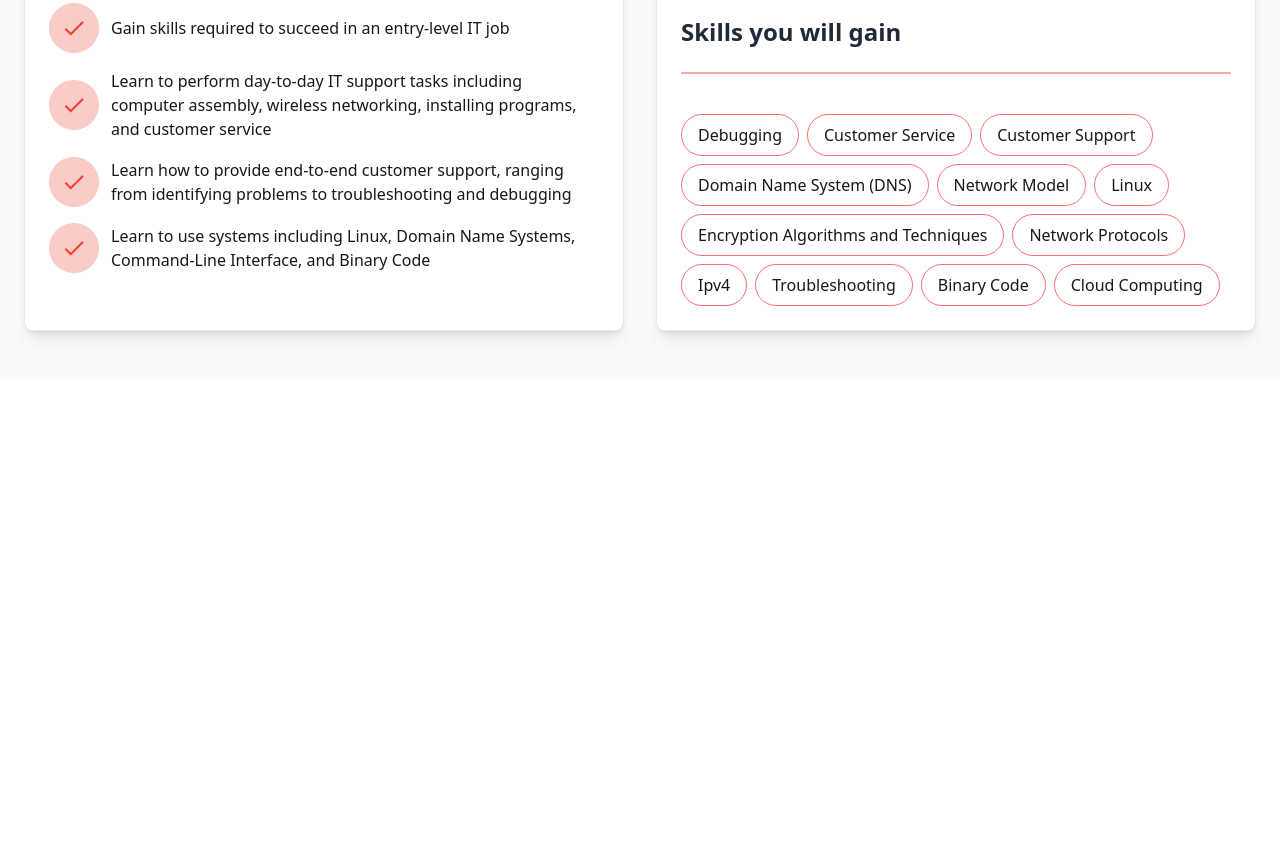
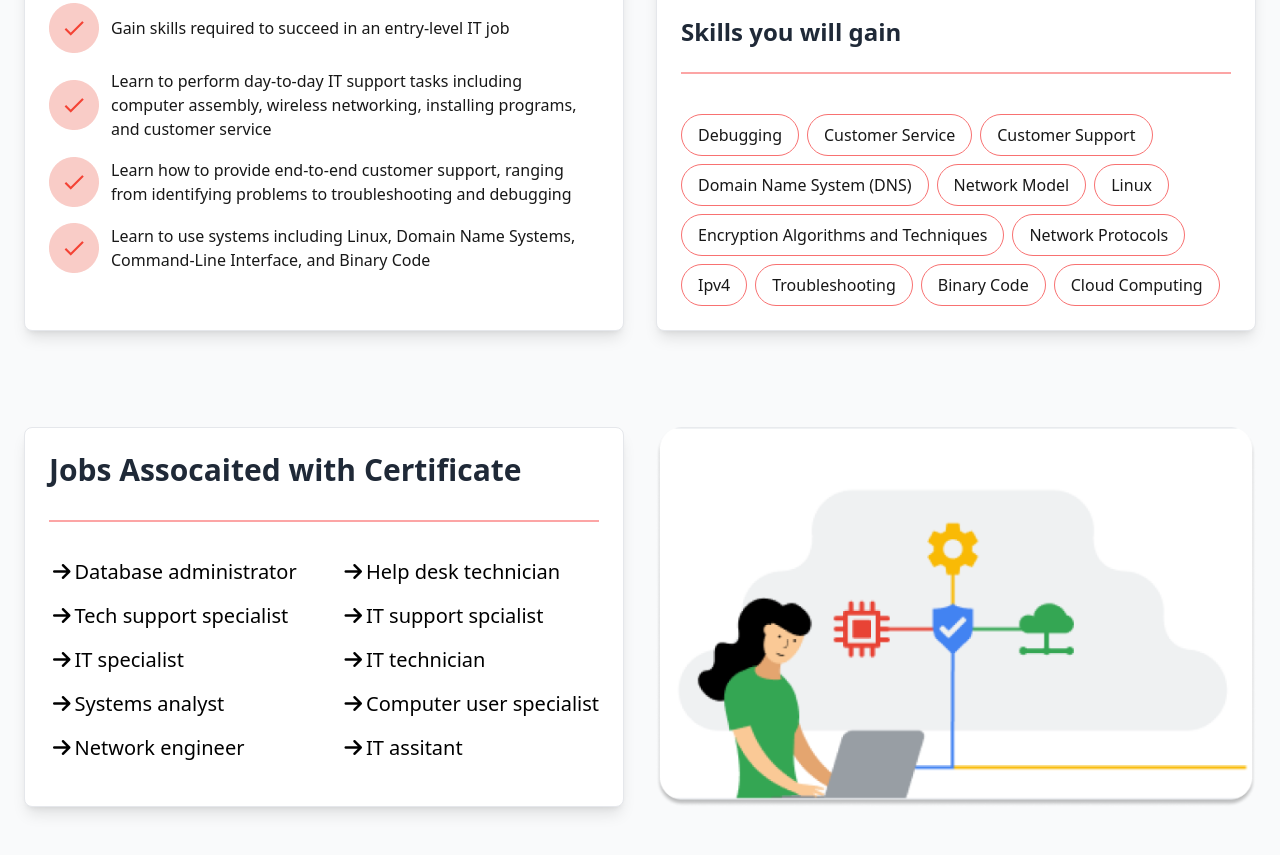
Before and after one commit to webdevmasud/Tailwind-Project-HP, a website built with Vite: page index.html in a window 1280 px wide. Shown: the part 1485-2340 px from the top of the page. Before the commit the page ends 1864 px from the top, so only its background shows below. Built offline with nearby package versions, Linux system fonts and the light colour scheme.

Commit message:
Certificate Section

```diff
--- a/index.html
+++ b/index.html
@@ -190,5 +190,40 @@
           </div>
         </section>
 
+            <!-- Certificate Section  -->
+
+    <section class="py-12 px-6 bg-gray-50  dark:bg-gray-900">
+      <div class="max-w-screen-2xl mx-auto grid grid-cols-1 md:grid-cols-2 gap-8">
+
+        <!-- Left Side -->
+        <div class="grid grid-cols-1 gap-6 border rounded-lg shadow-lg p-6 bg-white dark:bg-gray-900 dark:text-white dark:border-[#F44335]">
+          <h3 class="text-3xl font-bold text-gray-800 dark:text-[white]">Jobs Assocaited with Certificate </h3>
+
+          <!-- Horizontal Line -->
+          <hr class="border-t-2 border-red-300 dark:border-[#F44335]">
+
+          <div class="flex items-center justify-between">
+            <div class="text-xl ">
+              <p><i class="fa-solid fa-arrow-right px-1 mb-5 dark:text-[#F44335]"></i>Database administrator</p>
+              <p><i class="fa-solid fa-arrow-right px-1 mb-5 dark:text-[#F44335]"></i>Tech support specialist</p>
+              <p><i class="fa-solid fa-arrow-right px-1 mb-5 dark:text-[#F44335]"></i>IT specialist</p>
+              <p><i class="fa-solid fa-arrow-right px-1 mb-5 dark:text-[#F44335]"></i>Systems analyst</p>
+              <p><i class="fa-solid fa-arrow-right px-1 mb-5 dark:text-[#F44335]"></i>Network engineer</p>
+            </div>
+            <div class="text-xl">
+              <p><i class="fa-solid fa-arrow-right px-1 mb-5 dark:text-[#F44335]"></i>Help desk technician</p>
+              <p><i class="fa-solid fa-arrow-right px-1 mb-5 dark:text-[#F44335]"></i>IT support spcialist</p>
+              <p><i class="fa-solid fa-arrow-right px-1 mb-5 dark:text-[#F44335]"></i>IT technician</p>
+              <p><i class="fa-solid fa-arrow-right px-1 mb-5 dark:text-[#F44335]"></i>Computer user specialist</p>
+              <p><i class="fa-solid fa-arrow-right px-1 mb-5 dark:text-[#F44335]"></i>IT assitant </p>
+            </div>
+          </div>
+        </div>
+        <!-- Right Image -->
+        <div class="grid grid-cols-1 gap-6 ">
+          <img src="img/IT Support 1.png" alt="" class=" w-full h-auto">
+        </div>
+      </section>
+
 </body>
 </html>
```
